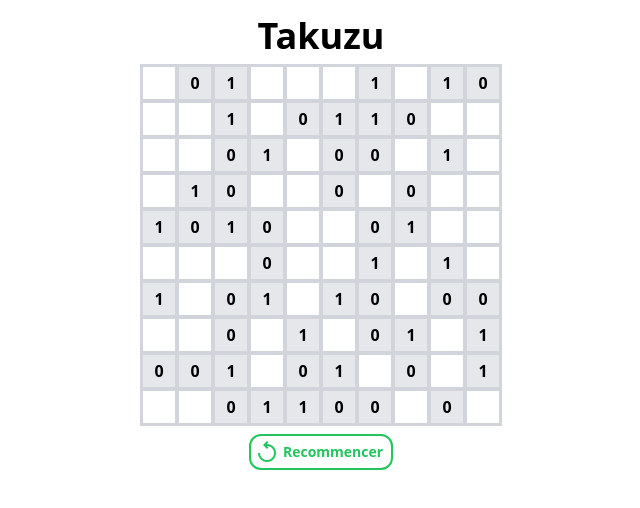
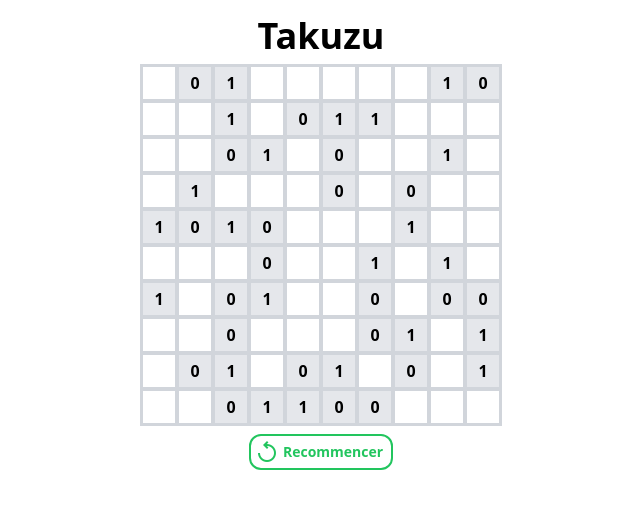
Before and after one commit to chipseater/takuzu, a Vue app: page / in a window 1280 px wide. Shown: the top 508 px of the page, without its empty margins (319-959 px from the left). Built offline with nearby package versions, Linux system fonts and the light colour scheme.

Commit message:
[Grid_Generator] simplified the code and enhanced reactivity

```diff
--- a/src/components/Cell.vue
+++ b/src/components/Cell.vue
@@ -1,31 +1,30 @@
 <script setup>
-import { ref } from 'vue'
+import { resultGrid, initialGrid } from './../utils/grid_generator'
+import { ref, toRef, watch } from 'vue'
 
-const { cell: initialCell, col } = defineProps(['cell', 'col'])
+const props = defineProps(['row', 'col', 'initCell'])
+const initCell = toRef(props, 'initCell')
+
+const { row, col } = props
 const emit = defineEmits(['change'])
-const cell = ref(initialCell)
-const immutable = ref(initialCell >= 0)
+const immutable = ref(initialGrid.value[col][row] >= 0)
+
+watch(initCell, () => {
+    console.log('change')
+    immutable.value = initialGrid.value[col][row] >= 0
+})
 
 function clickHandler() {
-    if (!immutable.value) {
-        if (cell.value == -1) {
-            cell.value = 0
-            emit('change', col, 0)
-        } else if (cell.value == 0) {
-            cell.value = 1
-            emit('change', col, 1)
-        } else if (cell.value == 1) {
-            cell.value = -1
-            emit('change', col, -1)
-        }
-    }
+    if (immutable.value) return
+    console.log(immutable.value, col, row)
+    emit('change', col, row)
 }
 </script>
 
 <template>
     <div @click="clickHandler" :class="immutable ? 'bg-gray-200' : ''" class="p-4 border-gray-300 hover:border-gray-600 border-2">
         <span class="absolute z-0 -translate-x-1/2 -translate-y-1/2">
-            {{ cell != -1 ? cell : '' }}
+            {{ resultGrid[col][row] != -1 ? resultGrid[col][row] : '' }}
         </span>
     </div>
 </template>
--- a/src/components/Grid.vue
+++ b/src/components/Grid.vue
@@ -1,36 +1,44 @@
 <script setup>
-import Row from "./Row.vue"
+import Cell from "./Cell.vue"
 import Popup from "./Popup.vue"
 import RestartButton from "./RestartButton.vue"
 import { ref } from "vue"
-import { grid_generator } from './../utils/grid_generator.js'
+import { grid_generator, resultGrid, initialGrid, mutateInitValue } from './../utils/grid_generator.js'
 import { rules_checker } from './../utils/rules.js'
 
-let grid = ref(grid_generator())
+grid_generator()
 const displayPopup = ref(false)
 
-function handleChange(row, col, value) {
-    grid.value[col][row] = value
+function handleChange(row, col) {
+    const value = resultGrid.value[row][col]
+    console.log(row, col)
+
+    if (value == -1) resultGrid.value[row][col] = 0
+    if (value == 0) resultGrid.value[row][col] = 1
+    if (value == 1) resultGrid.value[row][col] = -1
 
     // Win detection
-    if (grid.value.every(batch => !batch.includes(-1)) && rules_checker(grid.value)) {
+    if (resultGrid.value.every(batch => !batch.includes(-1)) && rules_checker(resultGrid.value)) {
         displayPopup.value = true
     }
 }
 
 function resetGrid() {
-    window.location.reload()
+    grid_generator()
+    mutateInitValue([...resultGrid.value])
 }
 </script>
 
 <template>
     <div class="flex items-center flex-col">
         <div class="flex flex-col border-[1px] select-none font-bold border-gray-300">
-            <div class="flex flex-row w-full" v-for="(row, index) in grid" :key="index">
-                <Row @change="handleChange" :row="row" :index="index" />
+            <div class="flex flex-row w-full" v-for="(row, i) in initialGrid" :key="i">
+                <div class="flex flex-row" v-for="(cell, j) in row" :key="j">
+                    <Cell @change="handleChange" :col="i" :row="j" :init-cell="cell" />
+                </div>
             </div>
         </div>
-        <RestartButton />
+        <RestartButton @restart="resetGrid" />
         <Popup @restart="resetGrid" @close="() => displayPopup = false" v-if="displayPopup" title="🥳 Grille complétée !" message="Bien joué, j’espère que tu as apprécié mon jeu" />
     </div>
 </template>
--- a/src/components/Popup.vue
+++ b/src/components/Popup.vue
@@ -16,7 +16,7 @@ const emit = defineEmits(['close', 'restart'])
             {{ message }}
         </div>
         <div class="flex items-center justify-center">
-            <RestartButton />
+            <RestartButton @restart="() => {emit('restart');emit('close')}" />
         </div>
     </div>
 </template>
--- a/src/components/RestartButton.vue
+++ b/src/components/RestartButton.vue
@@ -1,11 +1,9 @@
 <script setup>
-function handleClick() {
-    window.location.reload()
-}
+const emit = defineEmits(['restart'])
 </script>
 
 <template>
-    <button @click="handleClick"
+    <button @click="() => emit('restart')"
         class="border-2 hover:bg-green-500 border-green-500 text-green-500 active:bg-green-400 active:border-green-400 hover:text-white p-1 font-bold text-sm rounded-xl flex items-center transition-all group my-2">
         <span class="material-symbols-outlined group-hover:-rotate-180 duration-200 transition-transform">
             replay
--- a/src/components/Row.vue
+++ b/src/components/Row.vue
@@ -10,7 +10,7 @@ function handleChange(col, value) {
 </script>
 
 <template>
-    <div class="flex flex-row" v-for="(cell, index) in row" :key="index">
-        <Cell @change="handleChange" :cell="cell" :col="index" />
+    <div class="flex flex-row" v-for="(cell, i) in row" :key="i">
+        <Cell @change="handleChange" :row="i" :cell="cell" :col="index" />
     </div>
 </template>
--- a/src/utils/blank_generator.js
+++ /dev/null
@@ -1,17 +0,0 @@
-import { rules_checker } from "./rules"
-
-export function gen_blanks(grid, n) {
-    let res = grid
-    while (n > 0) {
-        const x = Math.floor(Math.random() * 10)
-        const y = Math.floor(Math.random() * 10)
-        grid[x][y] = !grid[x][y]
-        if (!rules_checker(grid)) {
-            res[x][y] = -1
-        }
-        grid[x][y] = !grid[x][y]
-        res[x][y] = -1
-        n--
-    }
-    return res
-}
--- a/src/utils/grid_generator.js
+++ b/src/utils/grid_generator.js
@@ -1,51 +1,53 @@
 import { rules_checker } from './rules'
 import { gridify } from './utils'
-import { gen_blanks } from './blank_generator'
-import { ref } from 'vue'
+import { ref, shallowRef } from 'vue'
 
-const resultStack = ref([])
+const resultStack = shallowRef([])
+export const initialGrid = ref([])
+export const resultGrid = ref([])
 
 function check_stack(stack) {
     return rules_checker(gridify(stack))
 }
 
-class Node {
-    constructor(value, ...children) {
-        this.value = value
-        this.children = children
+function buildStack(stack=[]) {
+    if (stack.length >= 100) resultStack.value = stack
+    if (resultStack.value.length >= 100) return
+
+    const rnd_bit = Number(Math.random() < 0.5)
+    const inv_bit = Number(!rnd_bit)
+
+    if (check_stack(stack.concat([rnd_bit])))
+        buildStack(stack.concat([rnd_bit]))
+    if (check_stack(stack.concat([inv_bit])))
+        buildStack(stack.concat([inv_bit]))
+}
+
+function gen_blanks(grid, n) {
+    let res = grid
+    while (n > 0) {
+        const x = Math.floor(Math.random() * 10)
+        const y = Math.floor(Math.random() * 10)
+        grid[x][y] = !grid[x][y]
+        if (!rules_checker(grid)) {
+            res[x][y] = -1
+        }
+        grid[x][y] = !grid[x][y]
+        res[x][y] = -1
+        n--
     }
+    return res
+}
 
-    static createNode(node) {
-        if (typeof node == 'number') return new Node(node, 0, 1)
-        return node
-    }
-
-    buildStack(stack=[]) {
-        if (stack.length >= 100) {
-            resultStack.value = stack
-            return
-        }
-        if (resultStack.value.length) return
-        const rnd_bit = Number(Math.random() < 0.5)
-        const inv_bit = Number(!rnd_bit)
-        if (check_stack(stack.concat([rnd_bit]))) {
-            this.children[rnd_bit] = Node.createNode(this.children[rnd_bit])
-            this.children[rnd_bit].buildStack(stack.concat([rnd_bit]))
-        }
-        if (check_stack(stack.concat([inv_bit]))) {
-            this.children[inv_bit] = Node.createNode(this.children[inv_bit])
-            this.children[inv_bit].buildStack(stack.concat([inv_bit]))
-        }
-    }
+export function mutateInitValue(value) {
+    initialGrid.value = JSON.parse(JSON.stringify(value))
 }
 
 export function grid_generator() {
     resultStack.value = []
-    const startTime = Date.now()
-    const startNode = new Node(Number(Math.random() < 0.5), 0, 1)
-    startNode.buildStack()
-    console.log(gridify([...resultStack.value]))
-    const res = [...gen_blanks(gridify([...resultStack.value]), 60)]
-    console.log(`Temps d’exécution: ${Date.now() - startTime}ms`)
-    return res
+    buildStack()
+
+    const grid = [...gen_blanks(gridify([...resultStack.value]), 80)]
+    resultGrid.value = JSON.parse(JSON.stringify(grid))
+    initialGrid.value = JSON.parse(JSON.stringify(grid))
 }
```
